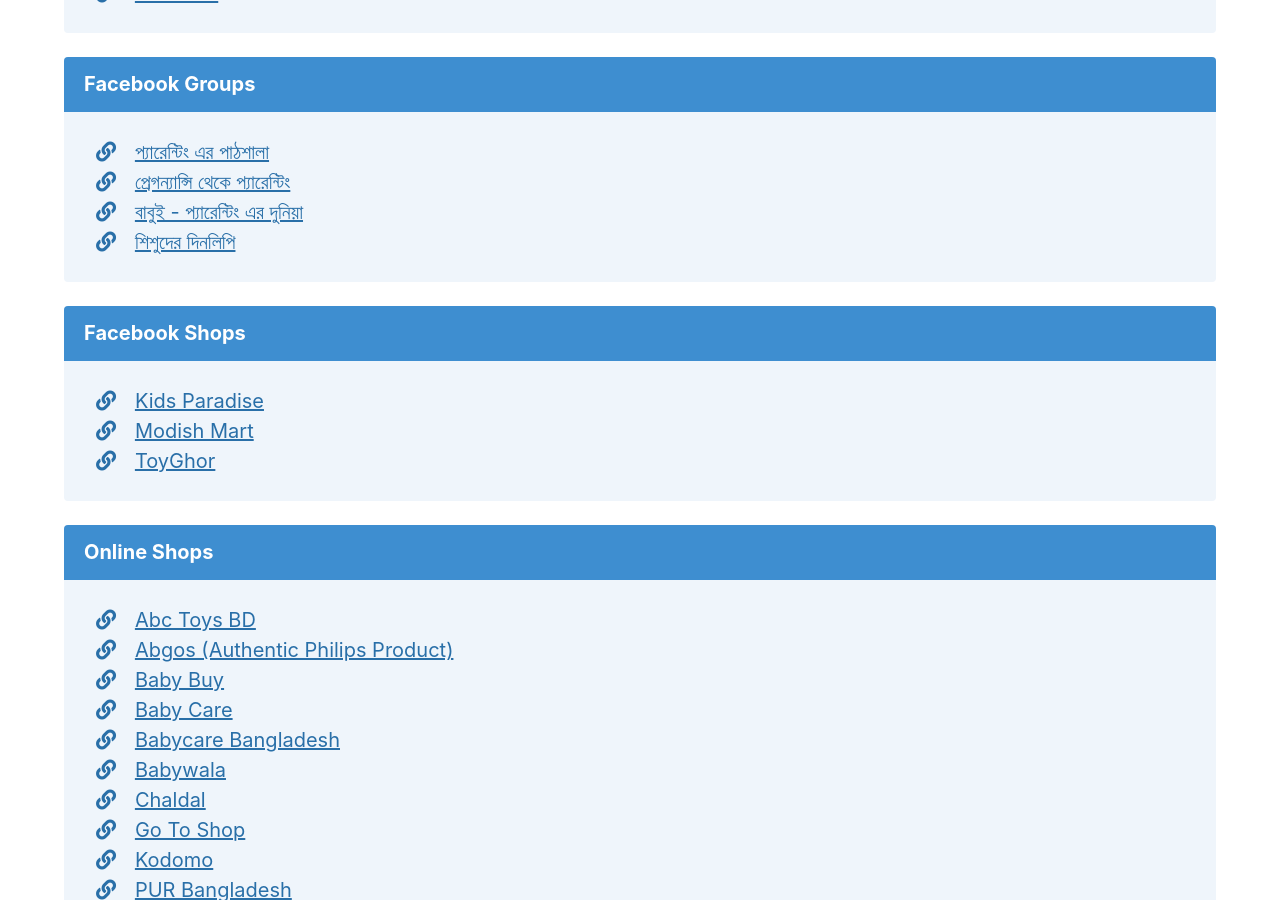
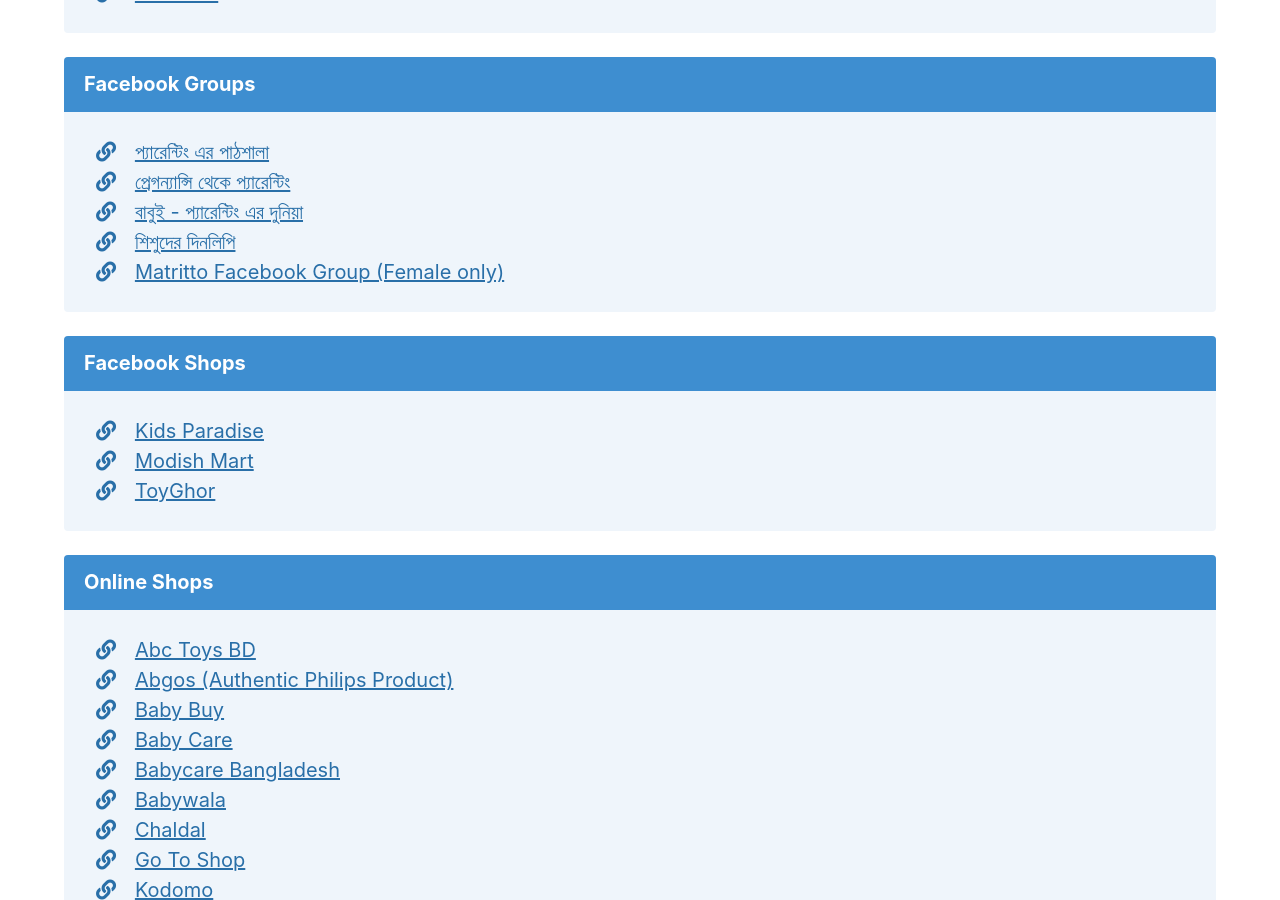
Before and after one commit to mdminhazulhaque/awesome-bangla-parenting, a Jekyll site: the page built from index.md, in a window 1280 px wide and 900 px high, scrolled down 498 px. Built offline with Jekyll 4.4.1, drawn with Linux system fonts in a browser that asks for light colours.

Commit message:
add "Matritot FB group"

```diff
--- a/_data/parenting.json
+++ b/_data/parenting.json
@@ -13,7 +13,8 @@
         "\u09aa\u09cd\u09af\u09be\u09b0\u09c7\u09a8\u09cd\u099f\u09bf\u0982 \u098f\u09b0 \u09aa\u09be\u09a0\u09b6\u09be\u09b2\u09be": "https://www.facebook.com/groups/607836053181602/",
         "\u09aa\u09cd\u09b0\u09c7\u0997\u09a8\u09cd\u09af\u09be\u09a8\u09cd\u09b8\u09bf \u09a5\u09c7\u0995\u09c7 \u09aa\u09cd\u09af\u09be\u09b0\u09c7\u09a8\u09cd\u099f\u09bf\u0982": "https://www.facebook.com/groups/fairylandbd/",
         "\u09ac\u09be\u09ac\u09c1\u0987 - \u09aa\u09cd\u09af\u09be\u09b0\u09c7\u09a8\u09cd\u099f\u09bf\u0982 \u098f\u09b0 \u09a6\u09c1\u09a8\u09bf\u09df\u09be": "https://www.facebook.com/groups/807593319600809/",
-        "\u09b6\u09bf\u09b6\u09c1\u09a6\u09c7\u09b0 \u09a6\u09bf\u09a8\u09b2\u09bf\u09aa\u09bf": "https://web.facebook.com/groups/462060684625397"
+        "\u09b6\u09bf\u09b6\u09c1\u09a6\u09c7\u09b0 \u09a6\u09bf\u09a8\u09b2\u09bf\u09aa\u09bf": "https://web.facebook.com/groups/462060684625397",
+        "Matritto Facebook Group (Female only)": "https://web.facebook.com/groups/matritto"
     },
     "Facebook Shops": {
         "Kids Paradise": "https://web.facebook.com/KidsParadiseBangladesh/",
```
